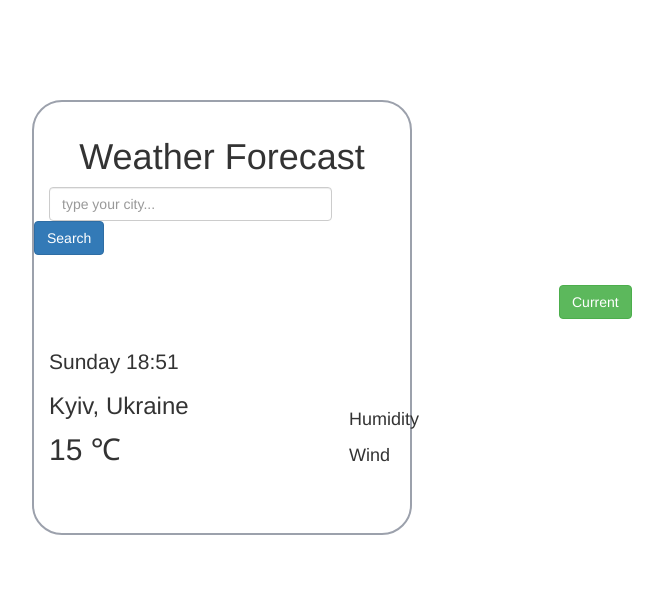
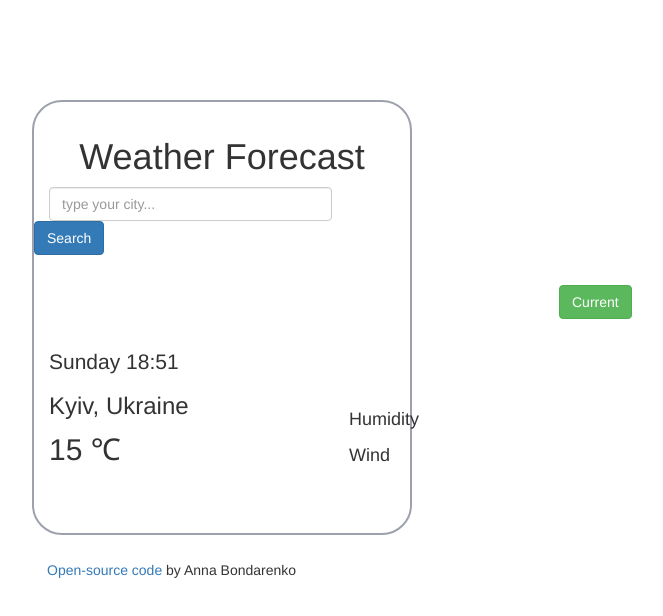
Before and after one commit to annyberin/my-first-try-to-ctreate-repo, a plain HTML site: page index.html in a window 1280 px wide. Shown: the whole page, without its empty margins (68-731 px from the left). Drawn offline with nearby package versions, Linux system fonts and the light colour scheme.

Commit message:
Open-source link added

```diff
--- a/index.html
+++ b/index.html
@@ -46,6 +46,12 @@
         <p id="show-wind">Wind</p>
       </div>
     </div>
+    <p class="link-git">
+      <a href="https://github.com/annyberin/my-first-try-to-ctreate-repo"
+        >Open-source code</a
+      >
+      by Anna Bondarenko
+    </p>
     <script src="src/script.js"></script>
   </body>
 </html>
--- a/src/styles.css
+++ b/src/styles.css
@@ -40,3 +40,7 @@ form {
   top: 15px;
   right: -510px;
 }
+.link-git {
+  margin: 0px 800px 0px 100px;
+  padding: 15px 15px 0px;
+}
```
